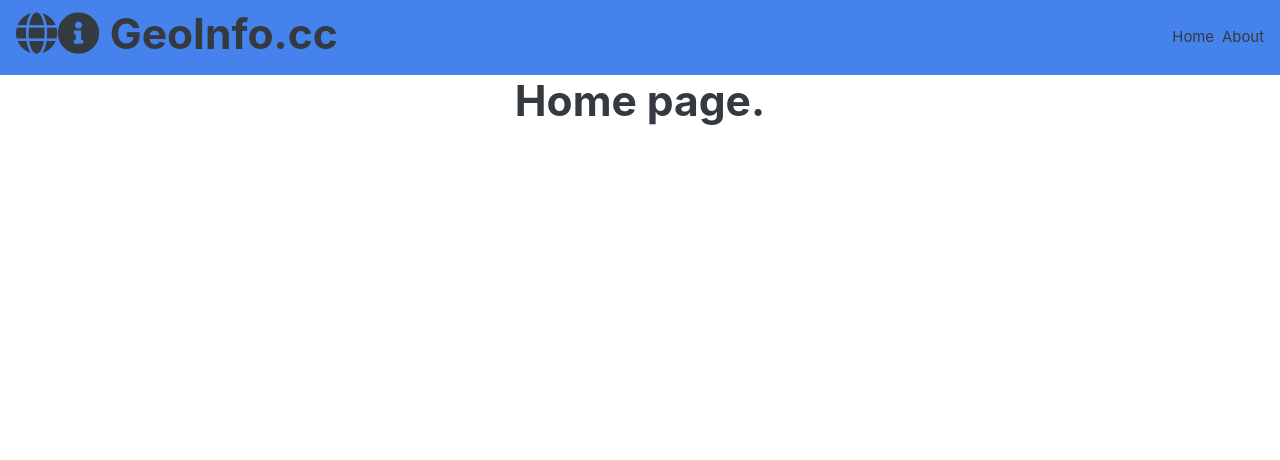
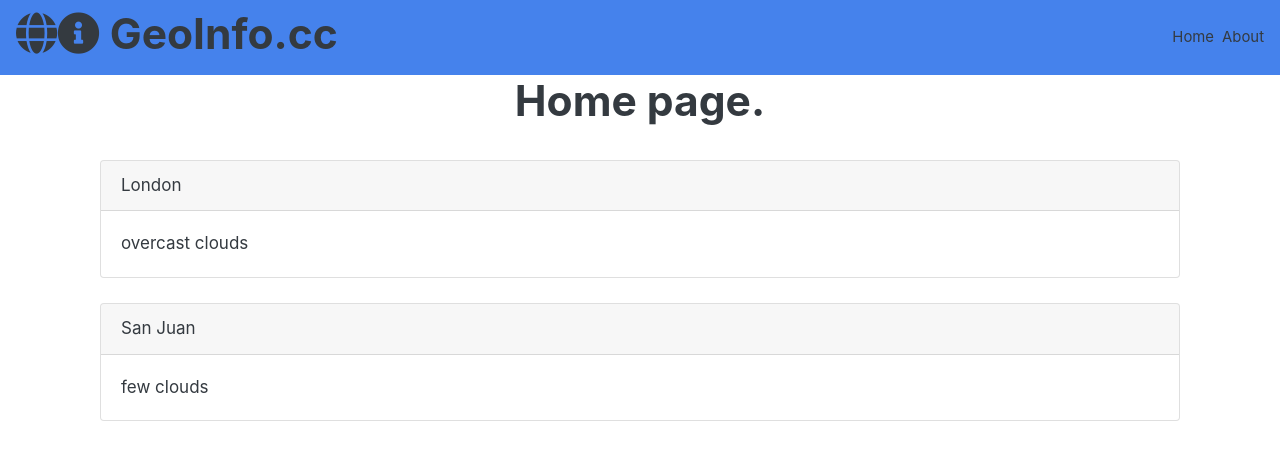
Before and after one commit to jon-castro/geoinfo-cc, a React (Create React App) app: page / in a window 1280 px wide. Shown: the top 460 px of the page. Built offline with nearby package versions, Linux system fonts and the light colour scheme.

Commit message:
Work on results section components.

```diff
--- a/src/components/pages/Home.js
+++ b/src/components/pages/Home.js
@@ -1,10 +1,14 @@
 import React, { Fragment } from "react";
 
-import CurrentWeather from "../results/CurrentWeather";
+import Results from "../results/Results";
 
 const Home = () => (
   <Fragment>
     <h1 className="text-center">Home page.</h1>
+    <br />
+    <div className="container">
+      <Results />
+    </div>
   </Fragment>
 );
 
--- a/src/components/results/CurrentWeather.js
+++ b/src/components/results/CurrentWeather.js
@@ -1,7 +1,18 @@
-import React from "react";
+import React, { Fragment } from "react";
 
-const CurrentWeather = () => {
-  return <div>Current Weather</div>;
+const CurrentWeather = (props) => {
+  const { id, name, weather } = props.city;
+  return (
+    <Fragment>
+      <div className="card">
+        <div className="card-header" key={id}>
+          {name}
+        </div>
+        <div className="card-body">{weather[0].description}</div>
+      </div>
+      <br />
+    </Fragment>
+  );
 };
 
 export default CurrentWeather;
--- /dev/null
+++ b/src/components/results/Results.js
@@ -0,0 +1,108 @@
+import React from "react";
+
+import CurrentWeather from "./CurrentWeather";
+
+const Results = () => {
+  let state = {
+    currentWeather: [
+      {
+        coord: {
+          lon: -0.13,
+          lat: 51.51,
+        },
+        weather: [
+          {
+            id: 804,
+            main: "Clouds",
+            description: "overcast clouds",
+            icon: "04n",
+          },
+        ],
+        base: "stations",
+        main: {
+          temp: 292.67,
+          feels_like: 289.04,
+          temp_min: 292.04,
+          temp_max: 293.15,
+          pressure: 1014,
+          humidity: 34,
+        },
+        visibility: 10000,
+        wind: {
+          speed: 3.1,
+          deg: 160,
+        },
+        clouds: {
+          all: 100,
+        },
+        dt: 1590110804,
+        sys: {
+          type: 1,
+          id: 1414,
+          country: "GB",
+          sunrise: 1590119930,
+          sunset: 1590177354,
+        },
+        timezone: 3600,
+        id: 2643743,
+        name: "London",
+        cod: 200,
+      },
+      {
+        coord: {
+          lon: -66.09,
+          lat: 18.45,
+        },
+        weather: [
+          {
+            id: 801,
+            main: "Clouds",
+            description: "few clouds",
+            icon: "02n",
+          },
+        ],
+        base: "stations",
+        main: {
+          temp: 301.18,
+          feels_like: 303.03,
+          temp_min: 300.37,
+          temp_max: 302.15,
+          pressure: 1015,
+          humidity: 70,
+        },
+        visibility: 16093,
+        wind: {
+          speed: 4.1,
+          deg: 170,
+        },
+        clouds: {
+          all: 20,
+        },
+        dt: 1590108394,
+        sys: {
+          type: 1,
+          id: 8793,
+          country: "PR",
+          sunrise: 1590054540,
+          sunset: 1590101597,
+        },
+        timezone: -14400,
+        id: 4568138,
+        name: "San Juan",
+        cod: 200,
+      },
+    ],
+  };
+
+  return (
+    <div>
+      {state.currentWeather.map((city) => (
+        <div>
+          <CurrentWeather key={city.id} city={city} />
+        </div>
+      ))}
+    </div>
+  );
+};
+
+export default Results;
```
